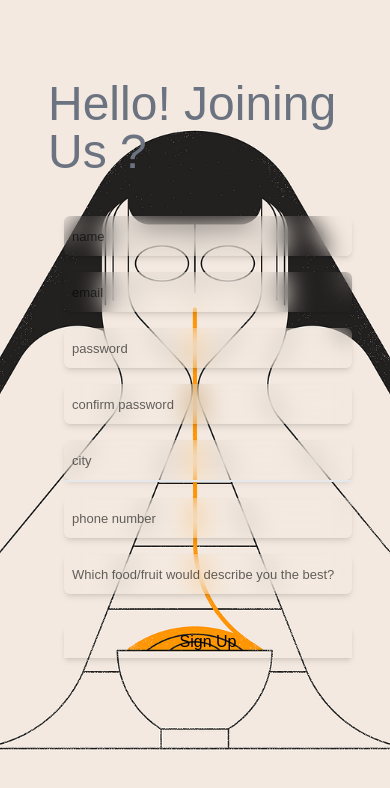
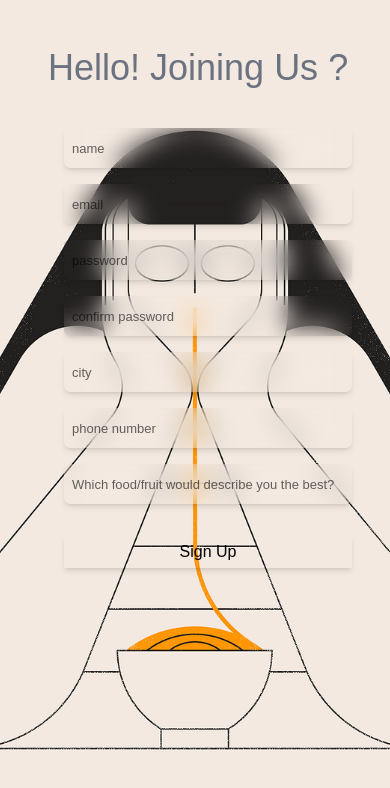
Before and after one commit to harshblip/carefood, a Next.js app: page /Signup in a window 390 px wide. Shown: the top 788 px of the page. Built offline with nearby package versions, Linux system fonts and the light colour scheme; a web font is replaced by a local one.

Commit message:
checks on login and signup did me

```diff
--- a/pages/Login.js
+++ b/pages/Login.js
@@ -32,6 +32,9 @@ export default function LoginPage() {
 
             if (response.status === 200) {
                 const user = response.data; // Access response data
+                if (user.status) {
+                    setError(user.status)
+                } else {
                     dispatch(loginSuccess({
                         email: user.user.email,
                         name: user.user.name,
@@ -39,13 +42,13 @@ export default function LoginPage() {
                         isLoggedIn: true
                     }));
                     console.log(user.user.name);
-                router.push('/resturants');
+                    router.push('/Landingpage');
                     console.log('User logged in successfully');
+                }
             } else {
                 console.error('Error logging in user');
             }
         } catch (error) {
-            setError(user.status)
             console.error('Error:', error);
         }
     };
@@ -83,14 +86,15 @@ export default function LoginPage() {
                         </div>
                         <button
                             type="submit"
-                            className='sm:w-1/2 w-44 border p-2 rounded-md'
+                            className='sm:w-1/2 w-44 border p-2 rounded-md flex justify-center items-center'
                         >{
-                                Error ? <p className='text-sm'> {Error} : <Image
+                                Error ? <div className='flex'> <p className='text-sm mt-4 mr-4'> {Error}</p> <Image
                                     src='/personal/mike.png'
                                     height={0}
-                                    width={40}
+                                    width={80}
                                     alt='mike'
-                                /></p> : <p> Login </p>
+                                    className='rounded-md'
+                                /></div> : <p> Login </p>
                             }</button>
                     </form>
                 </div>
--- a/pages/Signup.js
+++ b/pages/Signup.js
@@ -6,12 +6,6 @@ import { useRouter } from 'next/router';
 import { Anek_Latin } from 'next/font/google';
 import styles from '../src/app/Signup.module.css'
 import axios from 'axios';
-import {
-  Command,
-  CommandGroup,
-  CommandItem,
-  CommandList,
-} from "../src/components/ui/command"
 
 const anek = Anek_Latin({
   weight: ['300', '500', '700'],
@@ -28,11 +22,30 @@ const Signup = () => {
     phoneNumber: '',
     funFood: '',
   });
-  const [check, setCheck] = useState(true);
+  const [check, setCheck] = useState(false);
+  const [city, setCity] = useState('')
+  const [phun, setPhun] = useState('');
   const [cities, setCities] = useState([]);
+  const [click, setClick] = useState(false);
 
   const handleChange = async (e) => {
     setFormData({ ...formData, [e.target.name]: e.target.value });
+    if (e.target.name === 'city') {
+      setCity(e.target.value)
+    }
+
+    if (e.target.name === 'phoneNumber') {
+      setPhun(e.target.value)
+    }
+
+    if (e.target.name === 'city') {
+      if (formData.password !== formData.confirmPassword) {
+        setCheck(true);
+      } else {
+        setCheck(false);
+      }
+    }
+
     if (e.target.name === 'city') {
       try {
         const response = await axios.get(`${process.env.NEXT_PUBLIC_MAPBOX_URL}/suggest?q=${e.target.value}&language=en&session_token=${process.env.NEXT_PUBLIC_MAPBOX_SESSION_SECRET}&access_token=${process.env.NEXT_PUBLIC_MAPBOX_ACCESS_TOKEN}`)
@@ -57,7 +70,7 @@ const Signup = () => {
     e.preventDefault();
     console.log(formData)
     if (formData.confirmPassword != formData.password) {
-      setCheck(false);
+      // setCheck(false);
     } else {
       try {
         const response = await axios.post('/api/signup', formData, {
@@ -79,9 +92,9 @@ const Signup = () => {
 
   return (
     <div className={`h-[100vh] ${anek.className} flex`}>
-      <div className={`${styles.bg} sm:w-1/2 h-full`}>
+      <div className={`${styles.bg} w-full sm:w-1/2 h-full`}>
         <div className='flex flex-col'>
-          <div className='mt-20 sm:mt-12 ml-12 text-5xl text-gray-500'>
+          <div className='mt-12 sm:mt-12 ml-12 text-4xl sm:text-5xl text-gray-500'>
             <p> Hello! Joining Us ? </p>
           </div>
           <div className={`ml-16`}>
@@ -90,84 +103,86 @@ const Signup = () => {
                 name="name"
                 placeholder="name"
                 onChange={handleChange}
-                className='p-2 outline rounded-md transition-all bg-transparent backdrop-blur-md placeholder:text-black/60 h-10 shadow-md text-gray-600'
+                className='p-2 outline rounded-md transition-all bg-transparent backdrop-blur-md placeholder:text-black/60 h-10 shadow-md text-gray-600 text-sm'
               />
               <input
                 name="email"
                 placeholder="email"
                 onChange={handleChange}
-                className='p-2  rounded-md transition-all bg-transparent backdrop-blur-md placeholder:text-black/60 h-10 shadow-md text-gray-600'
+                className='p-2  rounded-md transition-all bg-transparent backdrop-blur-md placeholder:text-black/60 h-10 shadow-md text-gray-600 text-sm'
               />
               <input
                 name="password"
                 type="password"
                 placeholder="password"
                 onChange={handleChange}
-                className='p-2 rounded-md transition-all bg-transparent backdrop-blur-md placeholder:text-black/60 h-10 shadow-md text-gray-600'
+                className='p-2 rounded-md transition-all bg-transparent backdrop-blur-md placeholder:text-black/60 h-10 shadow-md text-gray-600 text-sm'
               />
-              {
-                check ? <input
-                  name="confirmPassword"
-                  type="password"
-                  placeholder="confirm password"
-                  onChange={handleChange}
-                  className='p-2 rounded-md transition-all bg-transparent backdrop-blur-md placeholder:text-black/60 h-10 shadow-md text-gray-600'
-                /> :
               <div className='flex flex-col'>
                 <input
                   name="confirmPassword"
                   type="password"
                   placeholder="confirm password"
                   onChange={handleChange}
-                      className='p-2-red rounded-md transition-all bg-transparent backdrop-blur-md placeholder:text-black/60 h-10 shadow-md text-gray-600'
+                  className='p-2 rounded-md transition-all bg-transparent backdrop-blur-md placeholder:text-black/60 h-10 shadow-md text-gray-600 text-sm'
                 />
-                    <p className='text-xs text-red-500'>the passwords don't match sir</p>
+                {
+                  check ? <p className='text-xs text-red-400 font-medium mt-1'> bro those passwords don't match </p> : ''
+                }
               </div>
-              }
               <div className='flex flex-col'>
                 <input
                   name="city"
                   placeholder="city"
                   onChange={handleChange}
-                  className='p-2  rounded-md transition-all bg-transparent backdrop-blur-md placeholder:text-black/60 h-10 shadow-md text-gray-600'
+                  className='p-2  rounded-md transition-all bg-transparent backdrop-blur-md placeholder:text-black/60 h-10 shadow-md text-gray-600 text-sm'
+                  value={city ? city : ''}
                 />
-                <Command className="rounded-lg border shadow-md transition-all ease-in bg-transparent backdrop-blur-md">
-                  <CommandList>
                 {
-                      cities.length > 0 ? (
-                        <CommandGroup heading="Showing matching cities">
+                  cities.length > 0 && click === false ? (
+                    <div className="rounded-lg border shadow-md transition-all ease-in bg-transparent backdrop-blur-md text-sm p-2">
+                      <div>
+                        <div>
                           {
-                            cities.map((x, i) => {
+                            cities.map(x => {
                               return (
-                                <CommandItem>
+                                <div
+                                  className="hover:cursor-pointer bg-white/25 hover:bg-transparent p-1 rounded-md mt-1"
+                                  onClick={() => (setCity(x.name), setClick(true))}
+                                >
                                   {x.name}, {x.place_formatted}
-                                </CommandItem>
+                                </div>
                               )
                             })
                           }
-                        </CommandGroup>
+                        </div>
+                      </div>
+                    </div>
                   )
                     : ''
                 }
-                  </CommandList>
-                </Command>
               </div>
+              <div className='flex flex-col'>
                 <input
                   name="phoneNumber"
                   placeholder="phone number"
                   onChange={handleChange}
-                className='p-2 rounded-md transition-all bg-transparent backdrop-blur-md placeholder:text-black/60 h-10 shadow-md text-gray-600'
+                  className='p-2 rounded-md transition-all bg-transparent backdrop-blur-md placeholder:text-black/60 h-10 shadow-md text-gray-600 text-sm'
                 />
+                {
+                  phun.length > 11 ? <p className='text-xs text-red-400 font-medium mt-1'> bro this isn't a valid phone number </p> : ''
+                }
+              </div>
               <input
                 name="funFood"
                 placeholder="Which food/fruit would describe you the best?"
                 onChange={handleChange}
-                className='p-2 rounded-md transition-all bg-transparent backdrop-blur-md placeholder:text-black/60 h-10 shadow-md text-gray-600'
+                className='p-2 rounded-md transition-all bg-transparent backdrop-blur-md placeholder:text-black/60 h-10 shadow-md text-gray-600 text-sm'
               />
               <div className=''>
                 <button
                   type="submit"
-                  className='mt-4 w-full p-2 shadow-md font-medium'
+                  className={`${phun.length > 11 || check === true ? `bg-gray-400 disabled:bg-gray-400` : ''} mt-4 w-full p-2 shadow-md font-medium`}
                 > <p> Sign Up </p> </button>
               </div>
             </form>
--- a/pages/api/login.js
+++ b/pages/api/login.js
@@ -9,7 +9,7 @@ export default async function handler(req, res) {
             const { user, accessToken, refreshToken, status } = await loginUser(email, password);
             res.setHeader('Set-Cookie', `refreshToken=${refreshToken}; HttpOnly; Max-Age=${60 * 60 * 24 * 7}; Path=/`);
             // HttpOnly -- cookie inaccessible to JavaScript's Document.cookie API ie it's only sent to the server
-            res.status(200).json({ message: 'Logged in successfully', user, accessToken, refreshToken, status});
+            res.status(200).json({ message: 'Logged in successfully', user, accessToken, refreshToken, status });
         } catch (error) {
             res.status(500).json({ error: error.message });
         }
--- a/prisma/Userin.js
+++ b/prisma/Userin.js
@@ -21,17 +21,15 @@ export const loginUser = async (email, password) => {
     });
 
     if (!user) {
-        const status = 'User not found'
+        const status = 'You are not in the database'
         return { status }
-        // throw new Error('User not found');
     }
 
     const isValidPassword = await bcrypt.compare(password, user.password);
     // console.log(user, isValidPassword);
     if (!isValidPassword) {
-        const status = 'Invalid password'
+        const status = 'Password incorrect'
         return { status }
-        // throw new Error('Invalid password');
     }
 
     // Generate Access token
```
Lines whose indentation alone changed are shown as unchanged.
